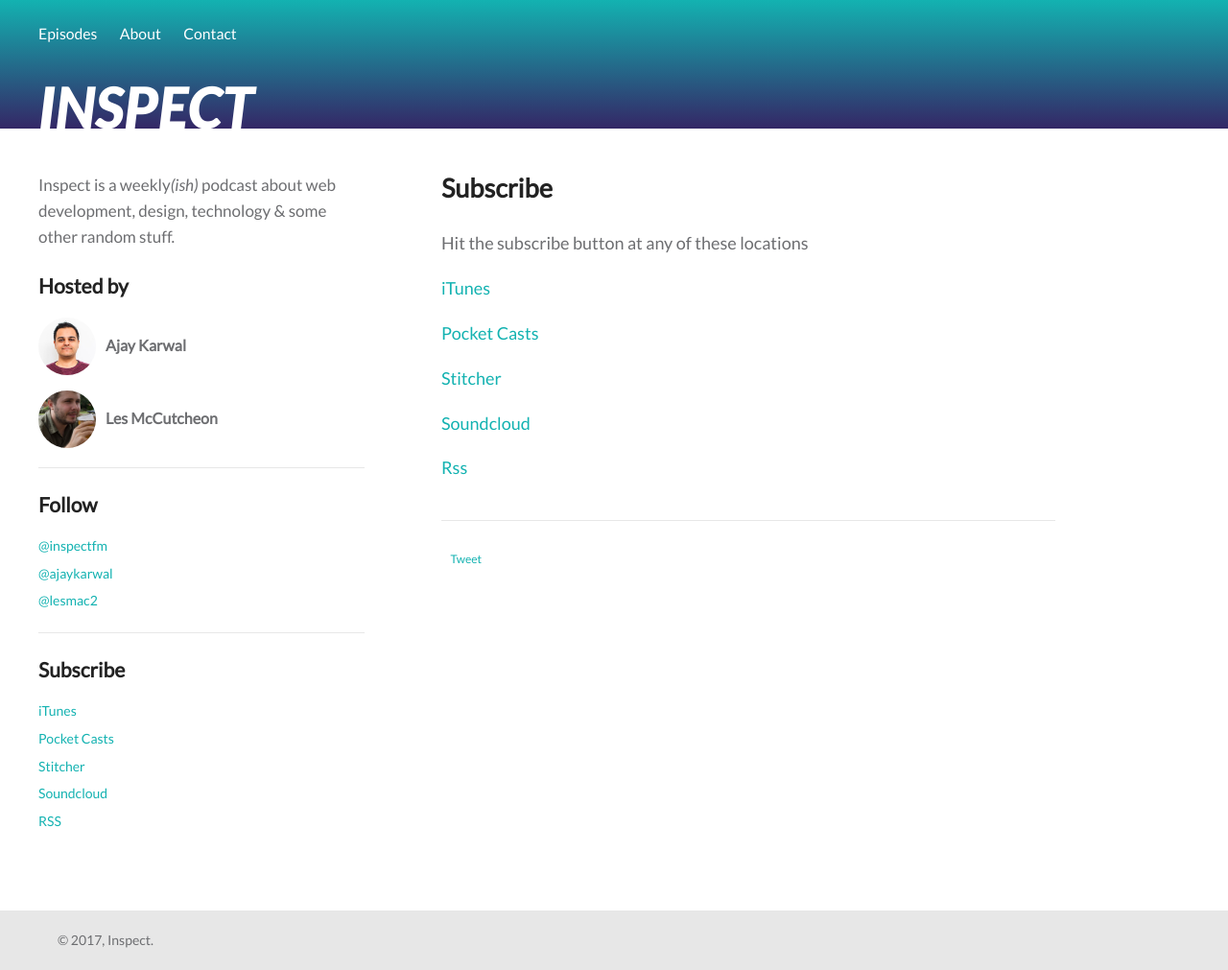
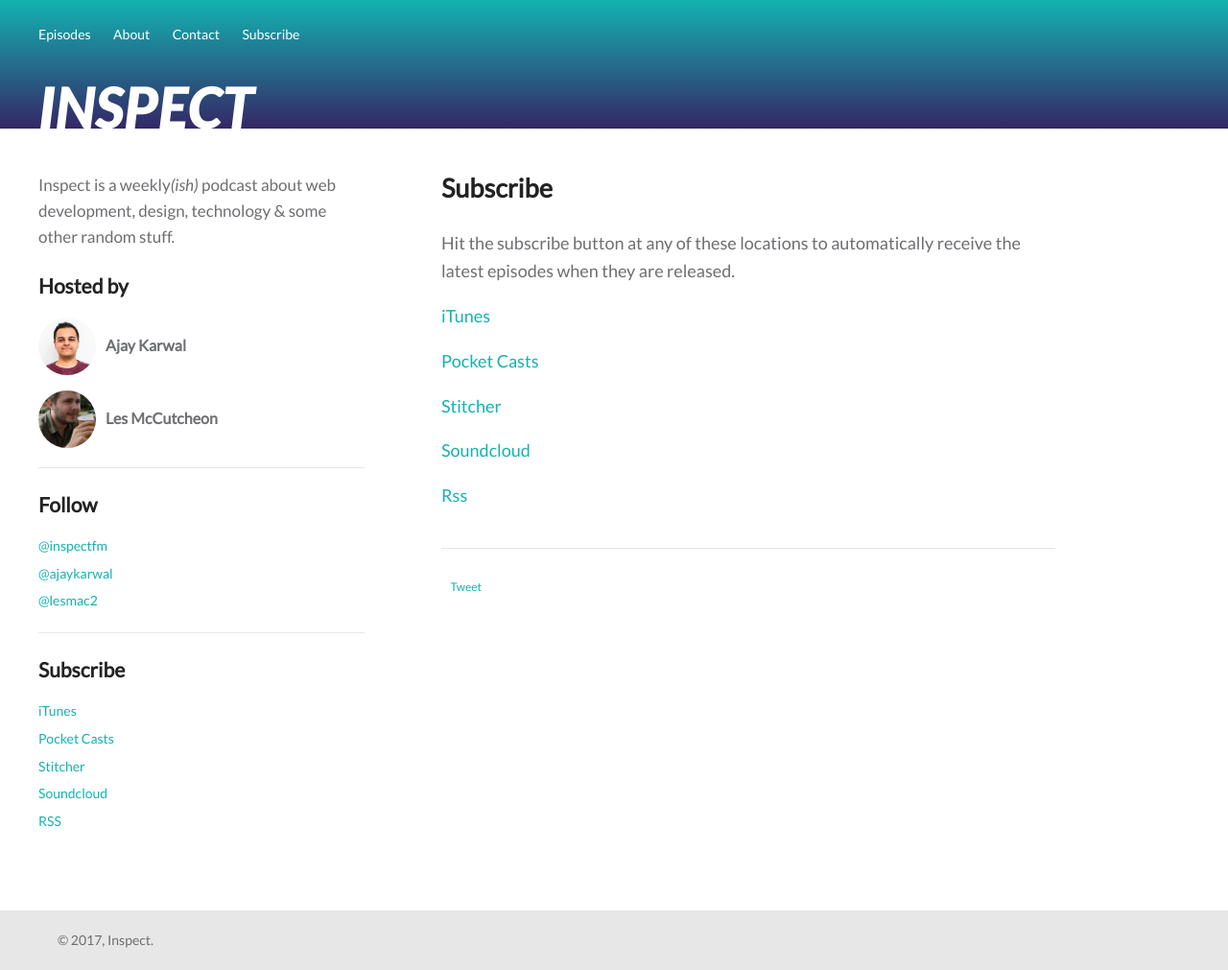
Before and after one commit to ajaykarwal/inspect-fm, a Jekyll site: the page built from _pages/subscribe.md, in a window 1280 px wide. Shown: the whole page at 96% size. Built offline with Jekyll 4.4.1, drawn with Linux system fonts in a browser that asks for light colours; comment, search, counter and statistics services are not loaded.

Commit message:
Add subscribe link to header

```diff
--- a/_includes/header.html
+++ b/_includes/header.html
@@ -5,7 +5,7 @@
         <li><a href="/episodes/">Episodes</a></li>
         <li><a href="/about/">About</a></li>
         <li><a href="/contact/">Contact</a></li>
-        <!-- <li><a href="/sponsors/">Sponsors</a></li> -->
+        <li><a href="/subscribe/">Subscribe</a></li>
       </ul>
     </nav>
     <h1 class="logo"><a href="/">Inspect</a></h1>
--- a/_pages/subscribe.md
+++ b/_pages/subscribe.md
@@ -4,7 +4,7 @@
   permalink: /subscribe/
 ---
 
-Hit the subscribe button at any of these locations
+Hit the subscribe button at any of these locations to automatically receive the latest episodes when they are released.
 
 [iTunes]({{ site.itunes }})
 
--- a/_sass/_base.scss
+++ b/_sass/_base.scss
@@ -72,3 +72,7 @@ hr {
     text-decoration: none;
   }
 }
+
+audio {
+  width:100%;
+}
--- a/_sass/_header.scss
+++ b/_sass/_header.scss
@@ -1,6 +1,10 @@
 .site-header {
   @include gradient($brand-primary, $brand-secondary);
   color: $white;
+  text-align: center;
+  @include breakpoint($break-xs){
+    text-align: left;
+  }
 
   .logo {
     margin:0;
@@ -27,10 +31,16 @@
     margin:0;
     padding:0;
     list-style-type: none;
+
     li {
-      font-size:0.875em;
+      @include font-size(13px);
       display: inline-block;
-      margin:0 20px 0 0;
+      margin:0 10px 0 10px;
+
+      @include breakpoint($break-xs){
+        @include font-size(14px);
+        margin:0 20px 0 0;
+      }
 
       a {
         color: $white;
```
